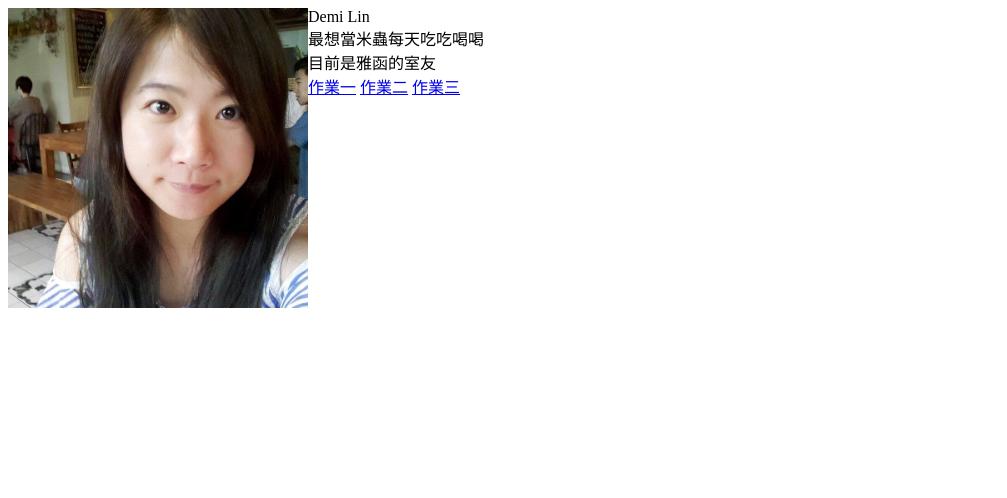
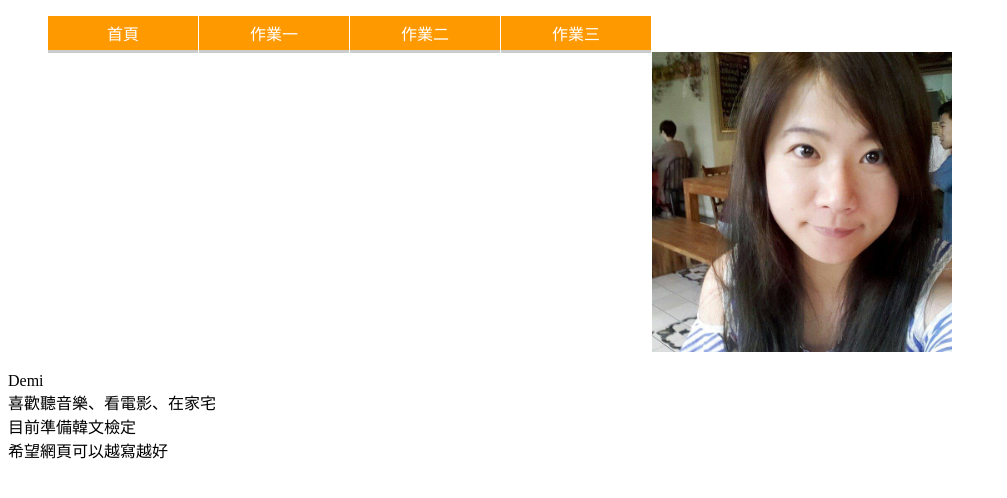
Before and after one commit to sakula0817/sakula0817.github.io, a plain HTML site: page index.html in a window 1280 px wide. Shown: the whole page, without its empty margins (0-1007 px from the left). Drawn offline with Linux system fonts and the light colour scheme.

Commit message:
加入導覽列

```diff
--- a/index.html
+++ b/index.html
@@ -6,16 +6,86 @@
     <meta name="description" content="">
     <meta name="keywords" content="">
 </head>
+<style type="text/css">
+#navi {
+	/* 整個導覽列寬 650 像素 */
+	width:650px;
+}
+#navi ul li{
+	/* 每個清單項目寬 150 像素 */
+	width:150px;
+	/* 右邊留白1像素 */
+	margin-right:1px;
+	/* 文字居中對齊 */
+	text-align:center;
+	/* 去除清單項目之前的小圓點 */
+	list-style-type:none;
+	background-color:#FF9900;
+	/* 讓各個清單元素靠左對齊 */
+	float:left;
+	/* 設定邊框底部的樣式 */
+	border-bottom:#CCCCCC solid 3px;
+}
+#navi ul li a {
+	/* 充滿整個區塊 */
+	display:block;
+	/* 擴大區域內部空間 */
+	padding:5px;
+}
+#navi ul li a:link {
+	color:#FFFFFF;
+	text-decoration:none;
+}
+#navi ul li a:visited {
+	color:#FFFFFF;
+	text-decoration:none;
+}
+#navi ul li a:hover {
+	/* 文字為白色 */
+	color:#FFFFFF;
+	/* 文字沒有裝飾（底線） */
+	text-decoration:none;
+	/* 背景為橙紅色 */
+	background-color:#FF6600;
+}
+#navi ul li a:active {
+	color:#FFFFFF;
+	text-decoration:none;
+}
+
+
+
+</style>
+
 <body>
 
-    <img src="picture.jpg" style="width:300px;height:300px;float:left">
-    <div>Demi Lin</div>
-    <div>最想當米蟲每天吃吃喝喝</div>
-    <div>目前是雅函的室友</div>
 
-    <a href="homework1.html">作業一</a>
-    <a href="homework2.html">作業二</a>
-    <a href="homework3.html">作業三</a>
+    <strong><div id="navi"></strong>
+    <ul>
+        <li><a href="index.html">首頁</a></li>
+        <li><a href="homework1.html">作業一</a></li>
+        <li><a href="homework2.html">作業二</a></li>
+        <li><a href="homework3.html">作業三</a></li>
+
+
+    </ul>
+    <strong></div></strong>
+    <br>
+    <br>
+
+    <div >
+    <img  src="picture.jpg" style="width:300px;height:300px float:left" class="img-rounded">
+    </div>
+
+    <div class="col-md-8 col-xs-6">
+    <dl>
+       <dt>Demi</dt>
+       <dt>喜歡聽音樂、看電影、在家宅</dt>
+       <dt>目前準備韓文檢定</dt>
+       <dt>希望網頁可以越寫越好</dt>
+    </dl>
+    </div>
+
 
 
 </body>
```
Also changed, not shown: homework1.html (+65 -0 lines), homework2.html (+65 -0 lines), homework3.html (+66 -0 lines).
